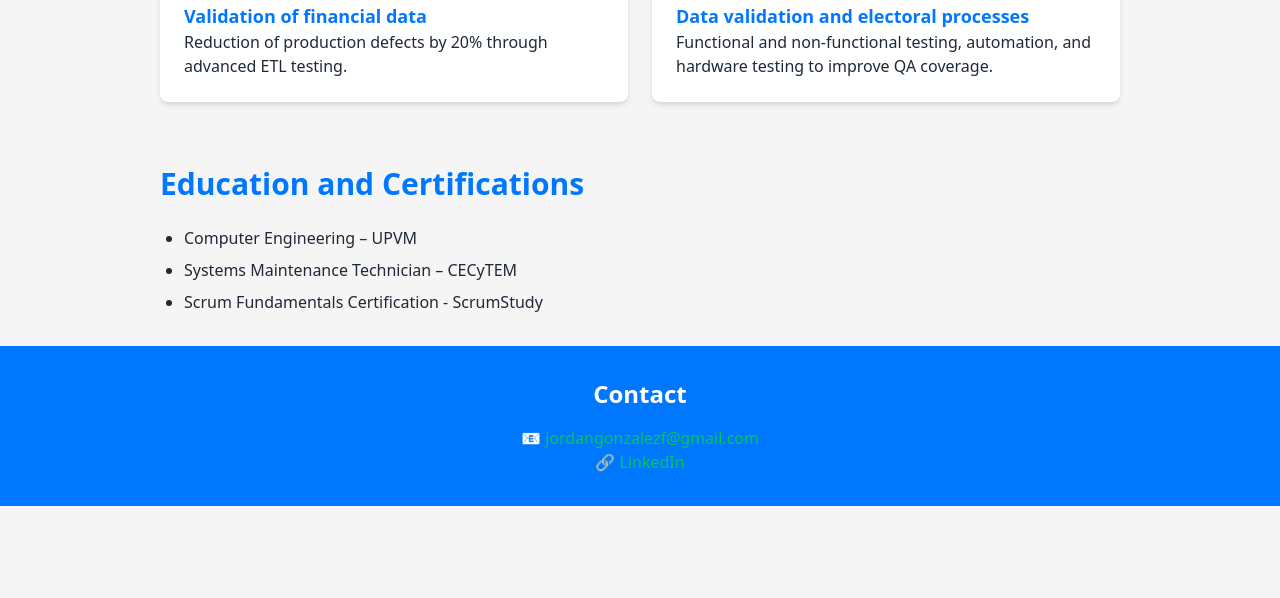
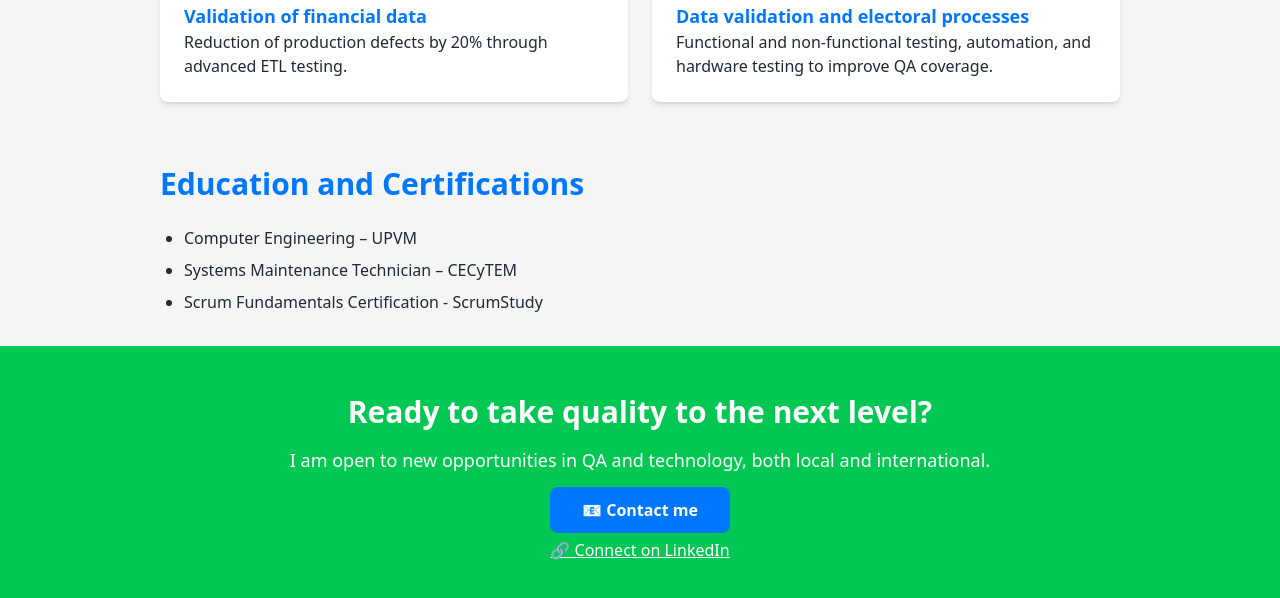
Before and after one commit to jordangonzalezf-wq/portfolio, a plain HTML site: page index.html in a window 1280 px wide. Shown: the part 1865-2463 px from the top of the page. Before the commit the page ends 2371 px from the top, so only its background shows below. Drawn offline with nearby package versions, Linux system fonts and the light colour scheme.

Commit message:
Update index.html

```diff
--- a/index.html
+++ b/index.html
@@ -139,12 +139,21 @@
     </ul>
   </section>
 
-  <!-- Contacto -->
-  <section id="contacto" class="bg-azulQA text-white text-center py-8">
-    <h2 class="text-2xl font-semibold mb-4">Contact</h2>
-    <p>📧 <a href="mailto:tuemail@gmail.com" class="text-verdeQA">jordangonzalezf@gmail.com</a></p>
-    <p>🔗 <a href="https://www.linkedin.com/in/jordanqa" class="text-verdeQA">LinkedIn</a></p>
-  </section>
+  <!-- Call to Action -->
+<section class="bg-verdeQA text-white text-center py-12">
+  <h2 class="text-3xl font-bold mb-4">Ready to take quality to the next level?</h2>
+  <p class="text-lg mb-6">I am open to new opportunities in QA and technology, both local and international.</p>
+  <a href="mailto:jordangonzalezf@gmail.com"
+     class="bg-azulQA hover:bg-blue-700 text-white px-8 py-3 rounded-lg font-semibold transition">
+     📧 Contact me
+  </a>
+  <div class="mt-4">
+    <a href="www.linkedin.com/in/jordanqa"
+       class="underline text-white hover:text-gray-200">🔗 Connect on LinkedIn</a>
+  </div>
+</section>
+
+
 
 </body>
 </html>
```
